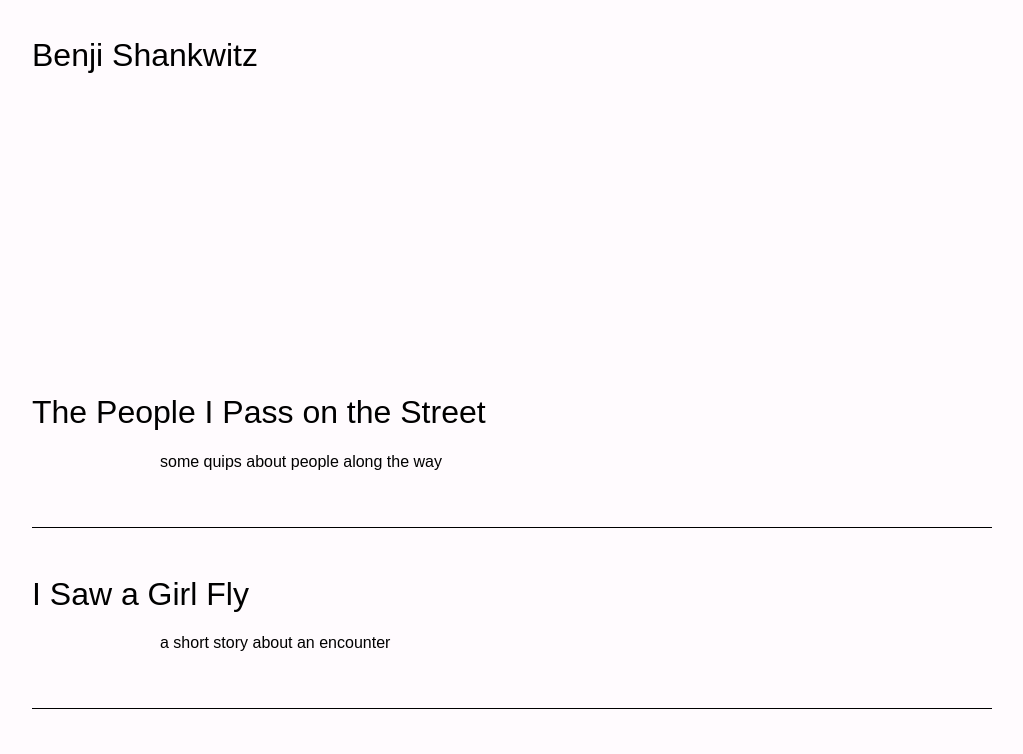
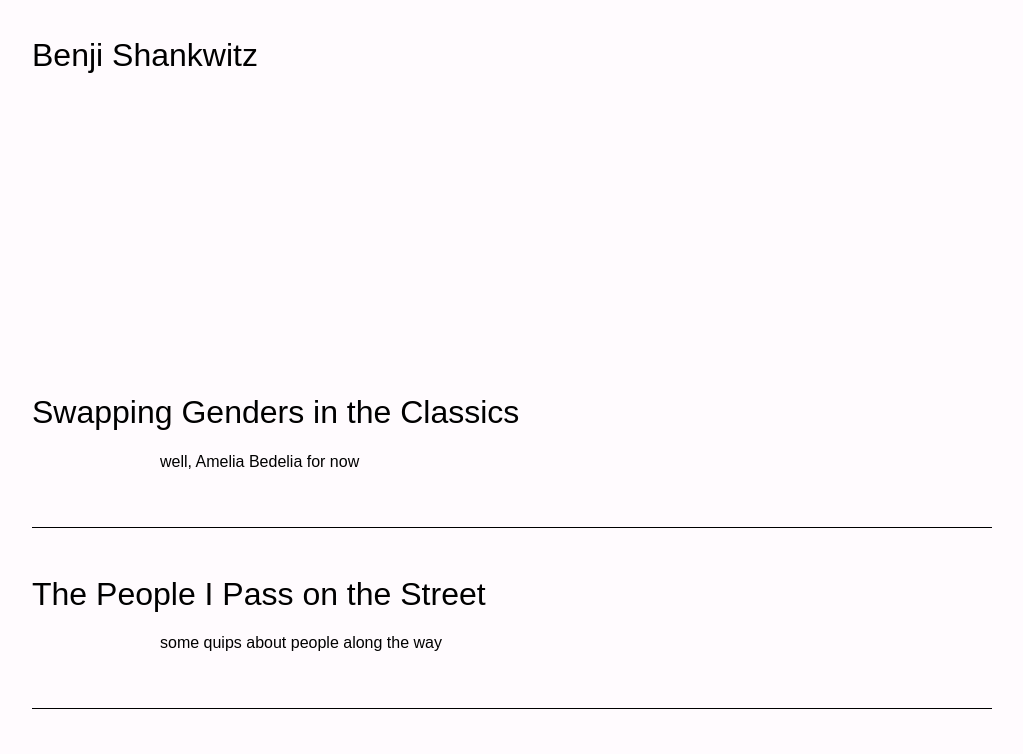
Before and after one commit to gitbenji/gitbenji.github.io, a plain HTML site: page index.html in a window 1280 px wide. Shown: the top 754 px of the page, without its empty margins (32-1055 px from the left). Drawn offline with Linux system fonts and the light colour scheme.

Commit message:
link to gender swaps

```diff
--- a/index.html
+++ b/index.html
@@ -46,6 +46,15 @@
     <div class="row" id="intro">
       <h1>Benji Shankwitz</h1>
     </div>
+
+    <a href="/gender-swaps">
+    <div class="row">
+      <div class="container">
+        <h1>Swapping Genders in the Classics</h1>
+        <p>well, Amelia Bedelia for now</p>
+      </div>
+    </div>
+    </a>
 
     <a href="/people">
     <div class="row">
```
